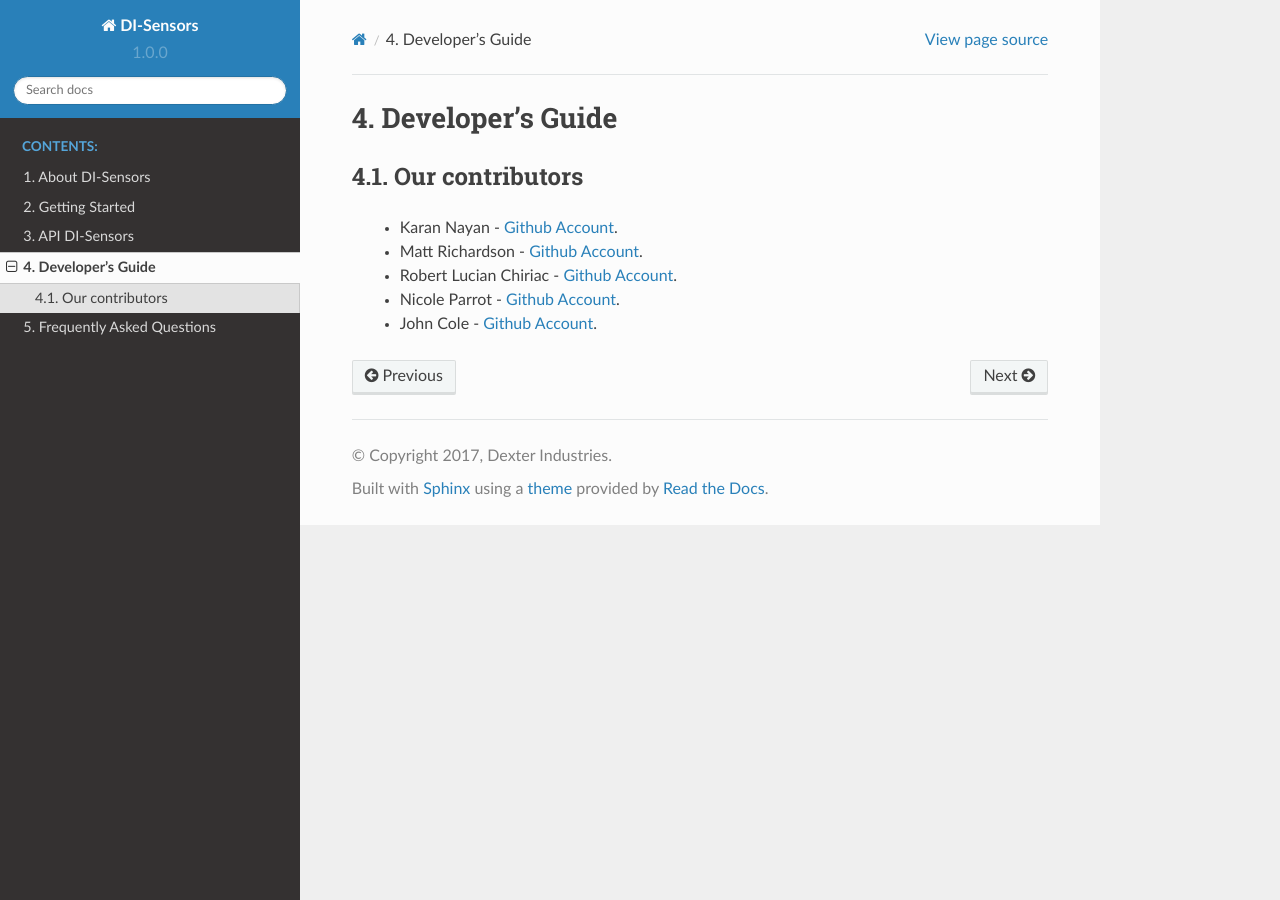
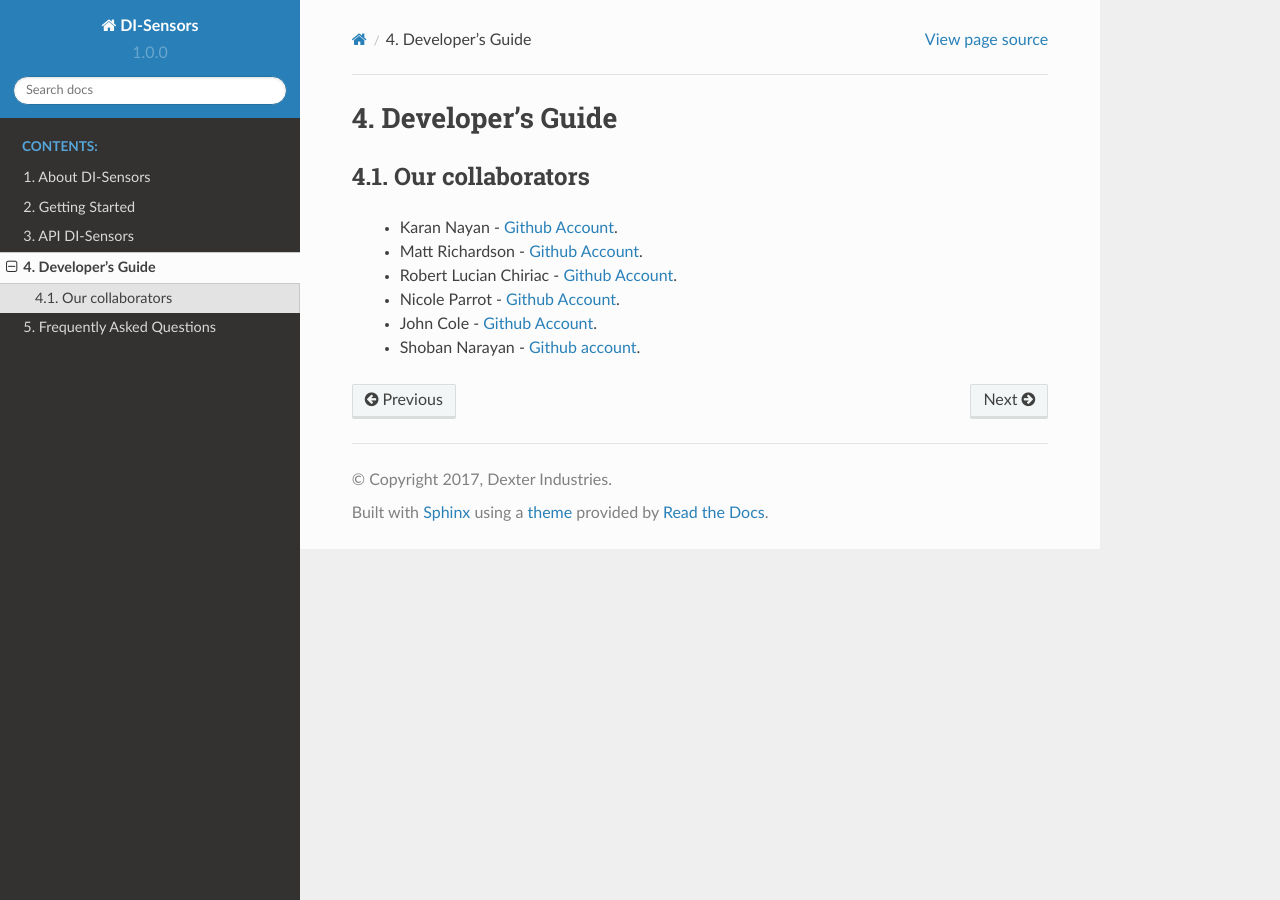
Before and after one commit to DexterInd/DI_Sensors, a Sphinx documentation site: the page built from docs/source/devguide.rst, in a window 1280 px wide. Built offline with Sphinx 7.4.7 and the Read the Docs theme 2.0.0, drawn with Linux system fonts in a browser that asks for light colours.

Commit message:
ref RobertLucian/DI_Sensors#2 : feature - last touches on this one

```diff
--- a/docs/source/api.rst
+++ b/docs/source/api.rst
@@ -27,7 +27,7 @@ Instantiating the :ref:`4 sensors<getting-started-chapter>` in Python is a matte
     * The ``"RPI_1"`` bus - this bus can be used on all 4 platforms we have (the GoPiGo3, GoPiGo, BrickPi3 & GrovePi). This bus corresponds to the ``"I2C"`` port.
     * The ``"GPG3_AD1"``/``"GPG3_AD2"`` buses - these buses can **only** be used on the GoPiGo3 platform. The advantage of using these ones is that the interface between the Raspberry Pi and the sensor is more stable. These buses correspond to the ``"AD1"`` and ``"AD2"`` ports of the GoPiGo3.
 
-For seeing where the ``"AD1"``/``"AD2"`` are located on the GoPiGo3, please check the GoPiGo3's `documentation <http://gopigo3.readthedocs.io/en/latest>`__.
+For seeing where the ``"AD1"``/``"AD2"`` are located on the GoPiGo3, please check the GoPiGo3's `documentation <http://gopigo3.readthedocs.io>`__.
 
 ==============
 DistanceSensor
--- a/docs/source/devguide.rst
+++ b/docs/source/devguide.rst
@@ -4,12 +4,13 @@
 Developer's Guide
 #################
 
-****************
-Our contributors
-****************
+*****************
+Our collaborators
+*****************
 
    * Karan Nayan - `Github Account <https://github.com/karan259>`__.
    * Matt Richardson - `Github Account <https://github.com/mattallen37/>`__.
    * Robert Lucian Chiriac - `Github Account <https://github.com/RobertLucian/>`__.
    * Nicole Parrot - `Github Account <https://github.com/cleoqc/>`__.
    * John Cole - `Github Account <https://github.com/johnisanerd/>`__.
+   * Shoban Narayan - `Github account <https://github.com/shoban94>`__.
```
